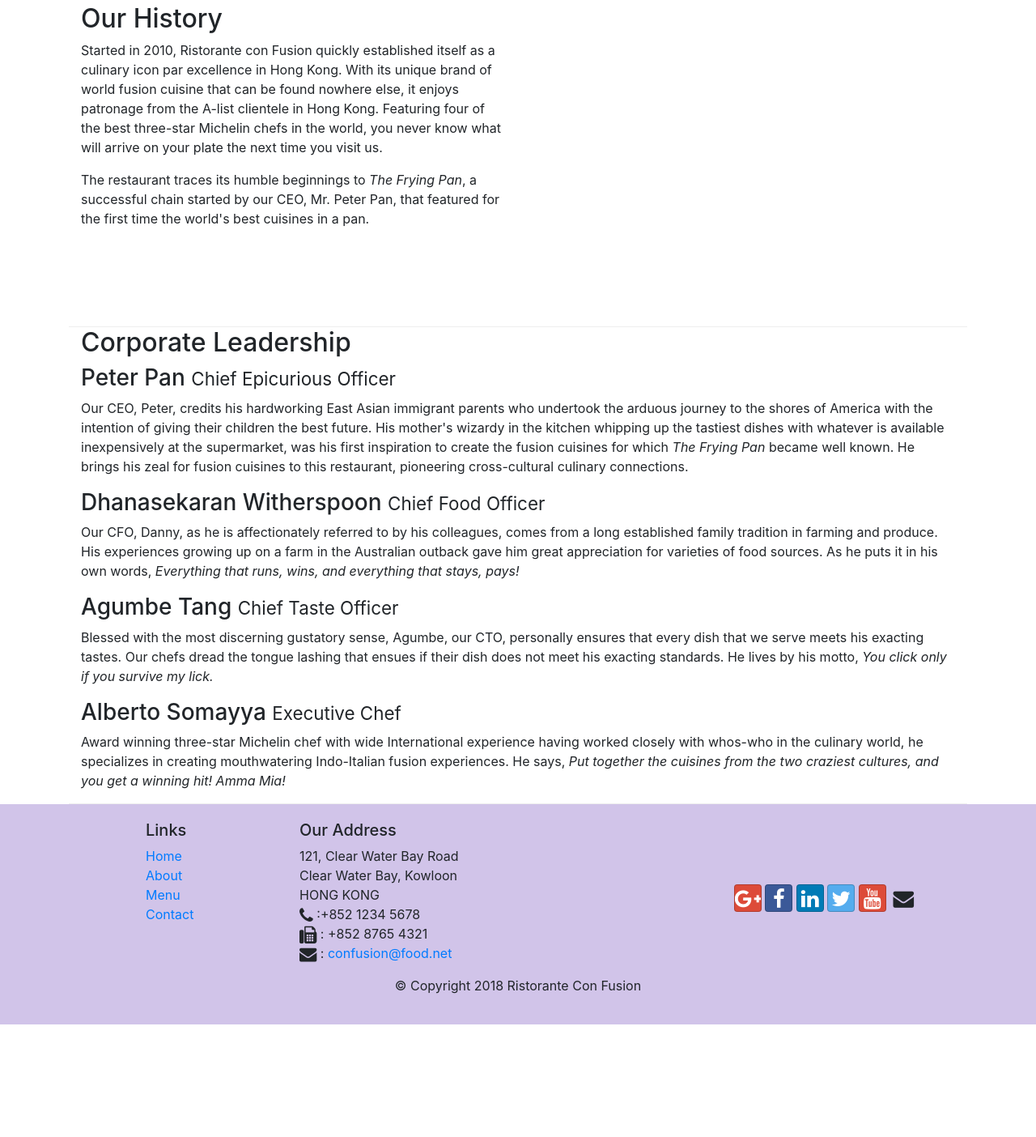
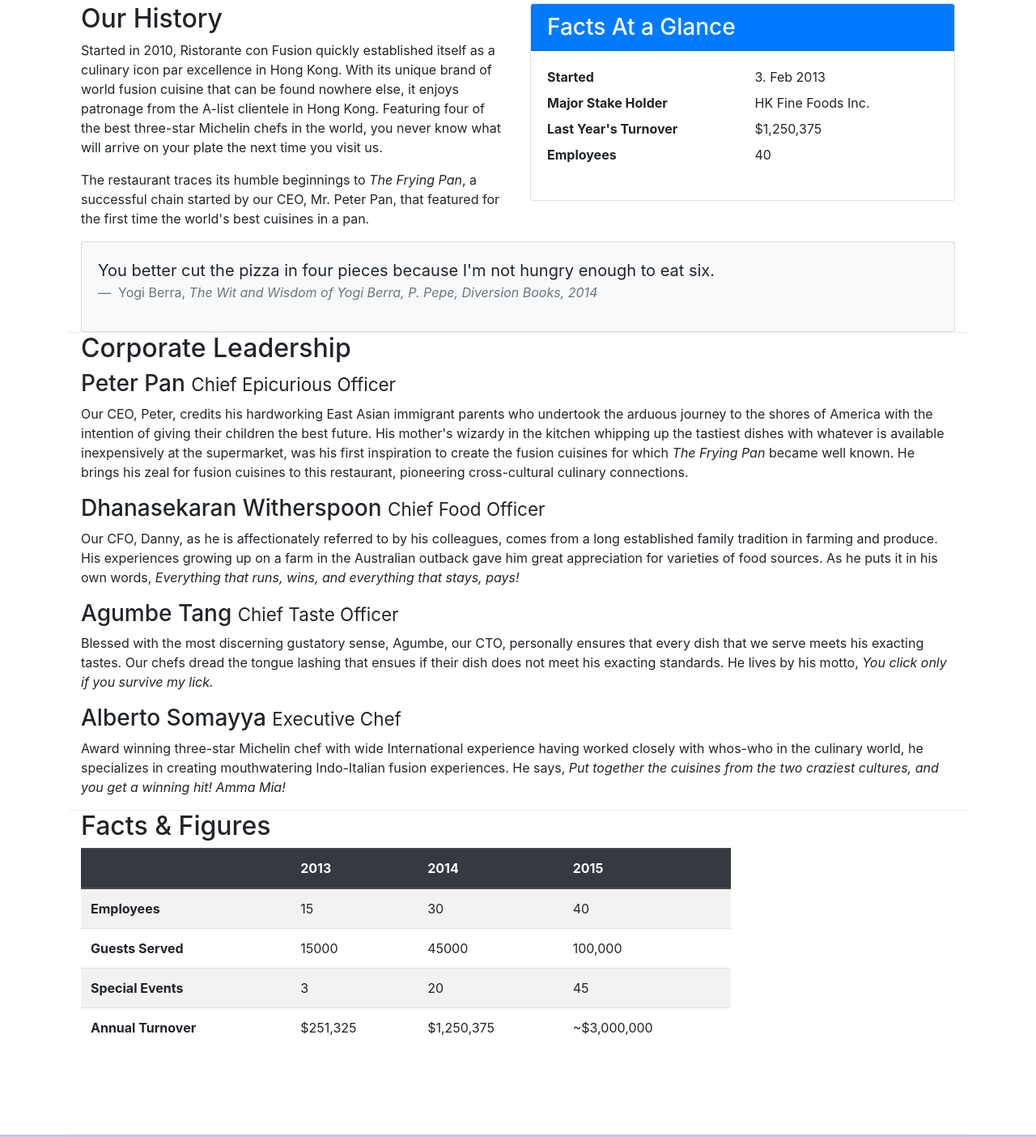
Before and after one commit to khaledbaghdadii/RestaurantWebpage, a website: page aboutus.html in a window 1280 px wide. Shown: the part 461-1865 px from the top of the page at 81% size. Before the commit the page ends 1726 px from the top, so only its background shows below. Drawn offline with nearby package versions, Linux system fonts and the light colour scheme.

Commit message:
Tables and Cards

```diff
--- a/aboutus.html
+++ b/aboutus.html
@@ -112,7 +112,40 @@
             cuisines in a pan.
           </p>
         </div>
-        <div></div>
+        <div class="col-sm">
+          <div class="card">
+            <h3 class="card-header bg-primary text-white">Facts At a Glance</h3>
+            <div class="card-body">
+              <dl class="row">
+                <dt class="col-6">Started</dt>
+                <dd class="col-6">3. Feb 2013</dd>
+                <dt class="col-6">Major Stake Holder</dt>
+                <dd class="col-6">HK Fine Foods Inc.</dd>
+                <dt class="col-6">Last Year's Turnover</dt>
+                <dd class="col-6">$1,250,375</dd>
+                <dt class="col-6">Employees</dt>
+                <dd class="col-6">40</dd>
+              </dl>
+            </div>
+          </div>
+        </div>
+        <div class="col-12">
+          <div class="card card-body bg-light">
+            <blockquote class="blockquote">
+              <p class="mb-0">
+                You better cut the pizza in four pieces because I'm not hungry
+                enough to eat six.
+              </p>
+              <footer class="blockquote-footer">
+                Yogi Berra,
+                <cite title="Source Title"
+                  >The Wit and Wisdom of Yogi Berra, P. Pepe, Diversion Books,
+                  2014</cite
+                >
+              </footer>
+            </blockquote>
+          </div>
+        </div>
       </div>
 
       <div class="row row-content">
@@ -161,6 +194,51 @@
             >
           </p>
         </div>
+      </div>
+      <div class="row row-content">
+        <div class="col-12 col-sm-9">
+          <h2>Facts &amp; Figures</h2>
+          <div class="table-responsive">
+            <table class="table table-striped">
+              <thead class="thead-dark">
+                <tr>
+                  <th>&nbsp;</th>
+                  <th>2013</th>
+                  <th>2014</th>
+                  <th>2015</th>
+                </tr>
+              </thead>
+              <tbody>
+                <tr>
+                  <th>Employees</th>
+                  <td>15</td>
+                  <td>30</td>
+                  <td>40</td>
+                </tr>
+                <tr>
+                  <th>Guests Served</th>
+                  <td>15000</td>
+                  <td>45000</td>
+                  <td>100,000</td>
+                </tr>
+                <tr>
+                  <th>Special Events</th>
+                  <td>3</td>
+                  <td>20</td>
+                  <td>45</td>
+                </tr>
+                <tr>
+                  <th>Annual Turnover</th>
+                  <td>$251,325</td>
+                  <td>$1,250,375</td>
+                  <td>~$3,000,000</td>
+                </tr>
+              </tbody>
+            </table>
+          </div>
+        </div>
+
+        <div class="col-12 col-sm-3"></div>
       </div>
     </div>
 
```
